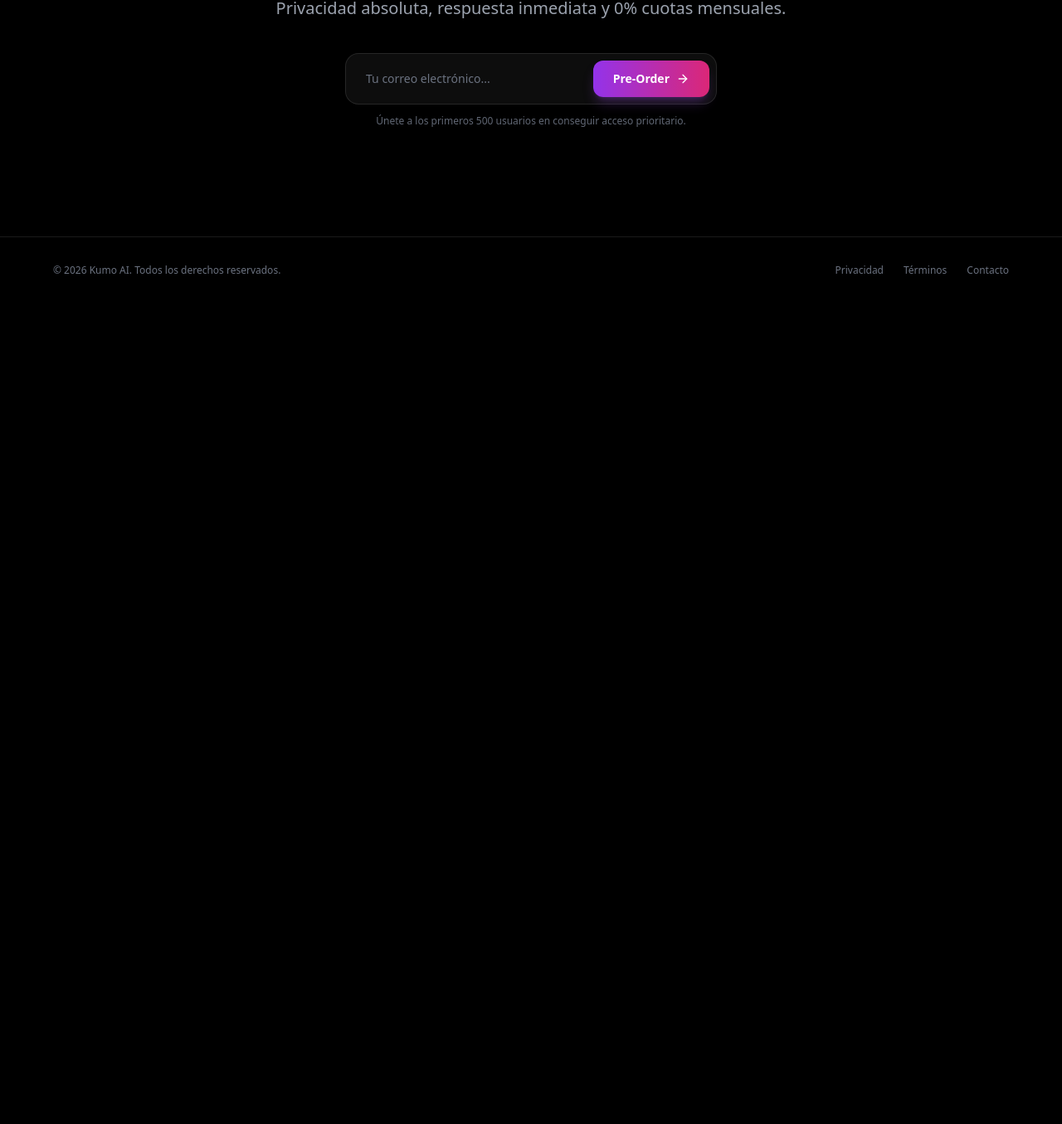
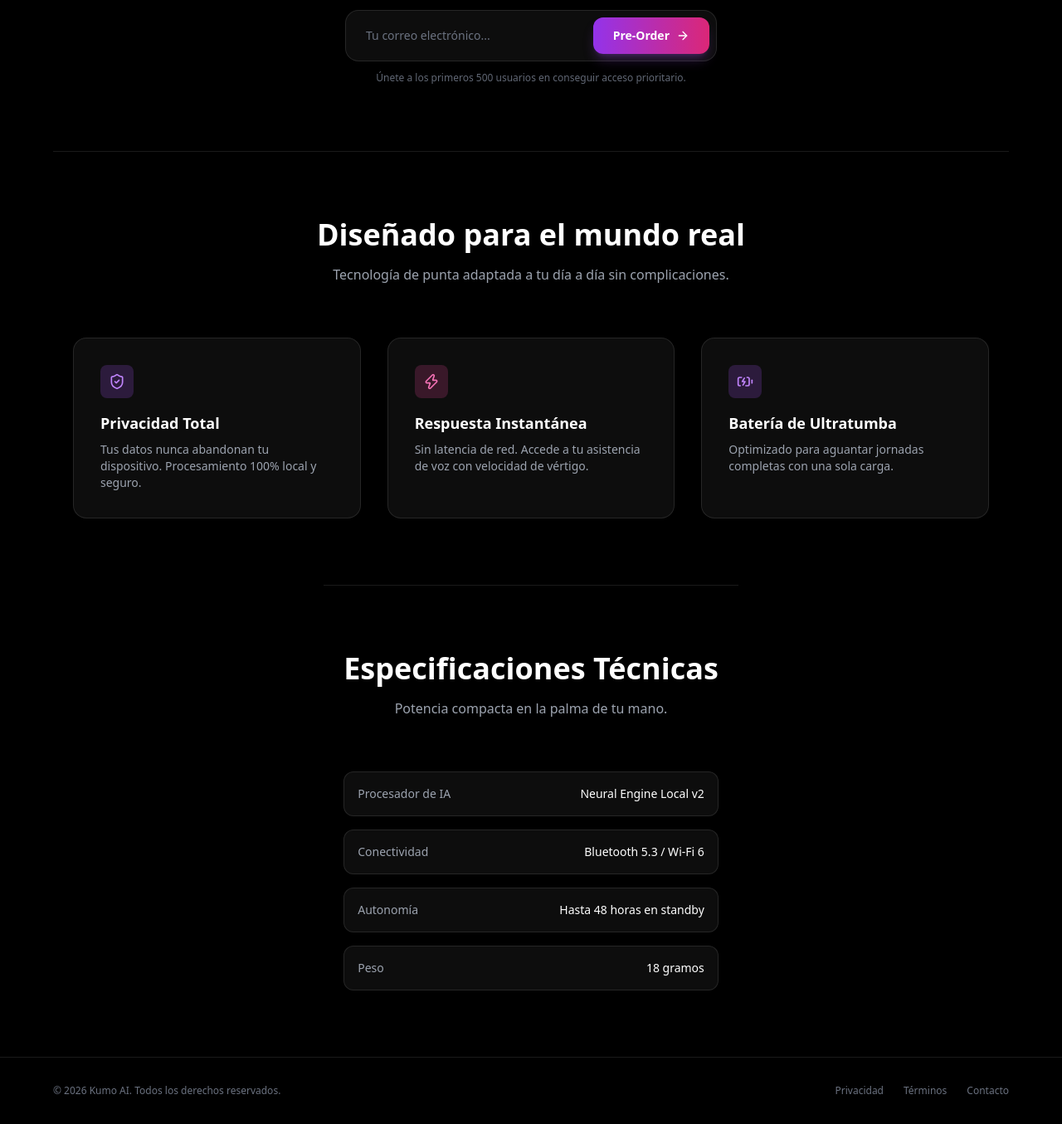
Before and after one commit to jaimemilans-cloud/kumo-website, a plain HTML site: page index.html in a window 1280 px wide. Shown: the part 434-1789 px from the top of the page at 83% size. Before the commit the page ends 800 px from the top, so only its background shows below. Drawn offline with nearby package versions, Linux system fonts and the light colour scheme.

Commit message:
Update index.html

```diff
--- a/index.html
+++ b/index.html
@@ -1,5 +1,5 @@
 <!DOCTYPE html>
-<html lang="es">
+<html lang="es" class="scroll-smooth">
 <head>
   <meta charset="UTF-8" />
   <meta name="viewport" content="width=device-width, initial-scale=1.0" />
@@ -38,7 +38,7 @@
         <a href="#specs" class="hover:text-white transition">Especificaciones</a>
         <a href="#waitlist" class="hover:text-white transition">Lista de espera</a>
       </nav>
-      <a href="#waitlist" class="bg-gradient-to-r from-purple-600 to-pink-600 hover:from-purple-500 hover:to-pink-500 text-white font-medium text-xs md:text-sm px-4 py-2 rounded-full transition shadow-lg shadow-purple-500/2 font-semibold">
+      <a href="#waitlist" class="bg-gradient-to-r from-purple-600 to-pink-600 hover:from-purple-500 hover:to-pink-500 text-white font-semibold text-xs md:text-sm px-4 py-2 rounded-full transition shadow-lg shadow-purple-500/20">
         Pre-Order
       </a>
     </div>
@@ -69,7 +69,7 @@
       />
       <button
         id="btn-preorder"
-        class="bg-gradient-to-r from-purple-600 to-pink-600 hover:from-purple-500 hover:to-pink-500 text-white text-sm font-semibold px-6 py-3 rounded-xl transition flex items-center justify-center gap-2 shadow-lg shadow-purple-500/25 whitespace-nowrap"
+        class="bg-gradient-to-r from-purple-600 to-pink-600 hover:from-purple-500 hover:to-pink-500 text-white text-sm font-semibold px-6 py-3 rounded-xl transition flex items-center justify-center gap-2 shadow-lg shadow-purple-500/25 whitespace-nowrap cursor-pointer"
       >
         <span>Pre-Order</span>
         <i data-lucide="arrow-right" class="w-4 h-4"></i>
@@ -77,6 +77,63 @@
     </div>
     <p class="text-xs text-gray-500 mt-3">Únete a los primeros 500 usuarios en conseguir acceso prioritario.</p>
   </main>
+
+  <!-- Features Section -->
+  <section id="features" class="py-20 px-6 max-w-6xl mx-auto border-t border-white/10">
+    <div class="text-center mb-16">
+      <h2 class="text-3xl md:text-4xl font-bold mb-4">Diseñado para el mundo real</h2>
+      <p class="text-gray-400 max-w-xl mx-auto text-sm md:text-base">Tecnología de punta adaptada a tu día a día sin complicaciones.</p>
+    </div>
+    <div class="grid grid-cols-1 md:grid-cols-3 gap-8">
+      <div class="bg-white/5 p-8 rounded-2xl border border-white/10 backdrop-blur-sm">
+        <div class="w-10 h-10 rounded-lg bg-purple-500/20 flex items-center justify-center text-purple-400 mb-4">
+          <i data-lucide="shield-check" class="w-5 h-5"></i>
+        </div>
+        <h3 class="text-lg font-semibold mb-2">Privacidad Total</h3>
+        <p class="text-gray-400 text-sm">Tus datos nunca abandonan tu dispositivo. Procesamiento 100% local y seguro.</p>
+      </div>
+      <div class="bg-white/5 p-8 rounded-2xl border border-white/10 backdrop-blur-sm">
+        <div class="w-10 h-10 rounded-lg bg-pink-500/20 flex items-center justify-center text-pink-400 mb-4">
+          <i data-lucide="zap" class="w-5 h-5"></i>
+        </div>
+        <h3 class="text-lg font-semibold mb-2">Respuesta Instantánea</h3>
+        <p class="text-gray-400 text-sm">Sin latencia de red. Accede a tu asistencia de voz con velocidad de vértigo.</p>
+      </div>
+      <div class="bg-white/5 p-8 rounded-2xl border border-white/10 backdrop-blur-sm">
+        <div class="w-10 h-10 rounded-lg bg-purple-500/20 flex items-center justify-center text-purple-400 mb-4">
+          <i data-lucide="battery-charging" class="w-5 h-5"></i>
+        </div>
+        <h3 class="text-lg font-semibold mb-2">Batería de Ultratumba</h3>
+        <p class="text-gray-400 text-sm">Optimizado para aguantar jornadas completas con una sola carga.</p>
+      </div>
+    </div>
+  </section>
+
+  <!-- Specs Section -->
+  <section id="specs" class="py-20 px-6 max-w-4xl mx-auto border-t border-white/10">
+    <div class="text-center mb-16">
+      <h2 class="text-3xl md:text-4xl font-bold mb-4">Especificaciones Técnicas</h2>
+      <p class="text-gray-400 text-sm md:text-base">Potencia compacta en la palma de tu mano.</p>
+    </div>
+    <div class="space-y-4">
+      <div class="flex justify-between p-4 rounded-xl bg-white/5 border border-white/10">
+        <span class="text-gray-400 text-sm">Procesador de IA</span>
+        <span class="font-medium text-sm">Neural Engine Local v2</span>
+      </div>
+      <div class="flex justify-between p-4 rounded-xl bg-white/5 border border-white/10">
+        <span class="text-gray-400 text-sm">Conectividad</span>
+        <span class="font-medium text-sm">Bluetooth 5.3 / Wi-Fi 6</span>
+      </div>
+      <div class="flex justify-between p-4 rounded-xl bg-white/5 border border-white/10">
+        <span class="text-gray-400 text-sm">Autonomía</span>
+        <span class="font-medium text-sm">Hasta 48 horas en standby</span>
+      </div>
+      <div class="flex justify-between p-4 rounded-xl bg-white/5 border border-white/10">
+        <span class="text-gray-400 text-sm">Peso</span>
+        <span class="font-medium text-sm">18 gramos</span>
+      </div>
+    </div>
+  </section>
 
   <!-- Footer -->
   <footer class="border-t border-white/10 py-8 px-6 text-center text-xs text-gray-500">
```
